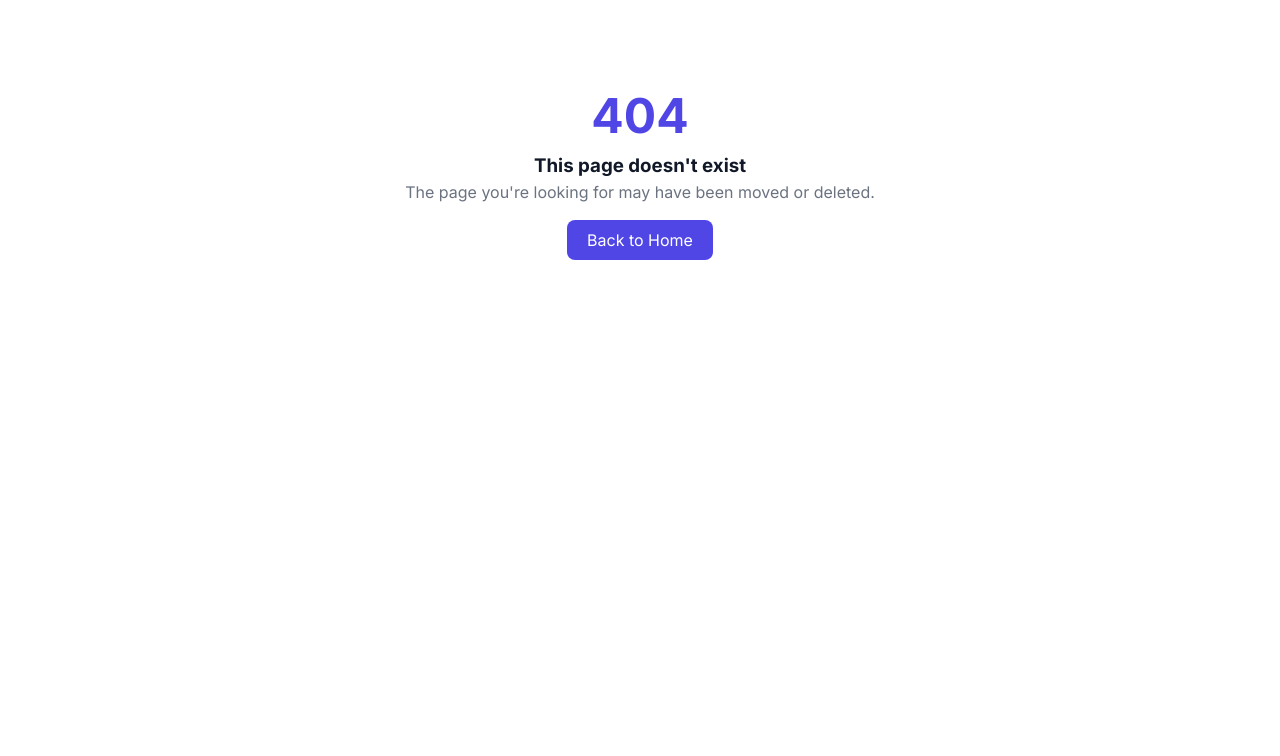
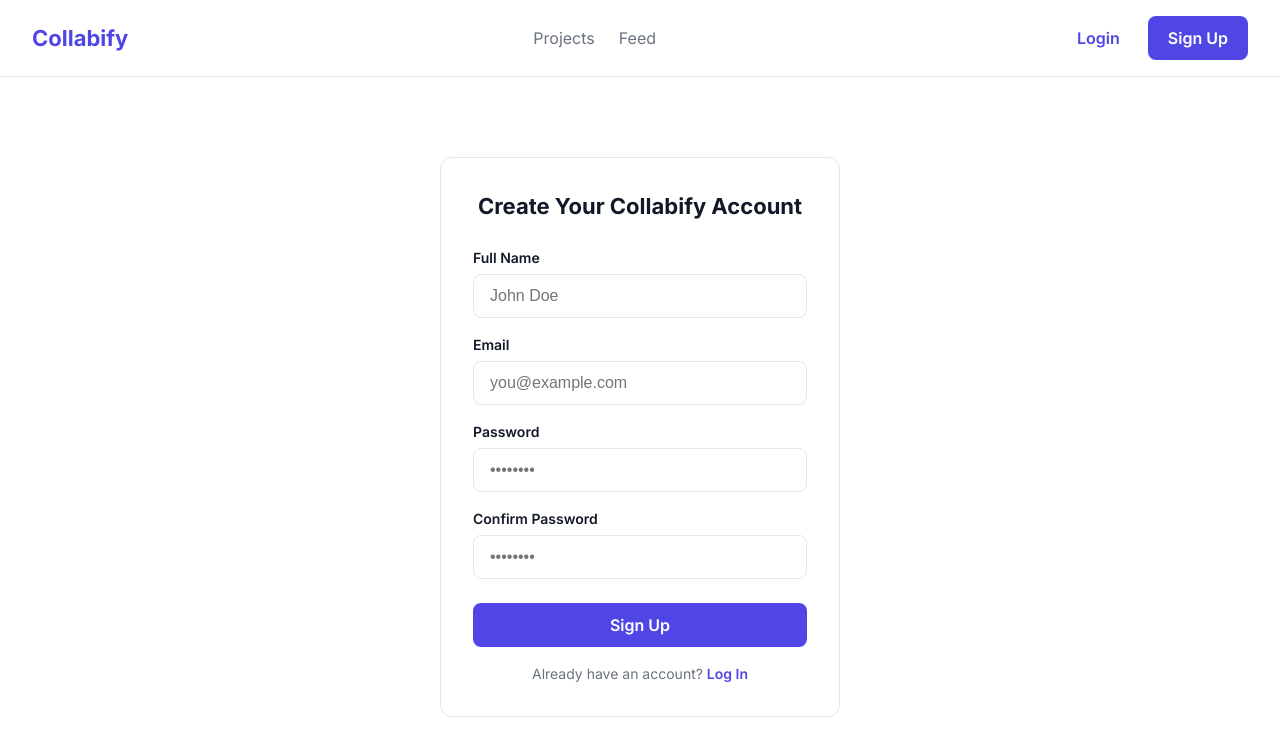
Before and after one commit to Moazam80/collabify, a React (Vite) app in the folder frontend/: page /register in a window 1280 px wide. Before the commit this address had no page. Shown: the top 756 px of the page. Built offline with nearby package versions, Linux system fonts and the light colour scheme.

Commit message:
feat: add Register page with password match validation

```diff
--- a/frontend/src/App.jsx
+++ b/frontend/src/App.jsx
@@ -1,6 +1,7 @@
 import { BrowserRouter, Routes, Route } from "react-router-dom";
 import Landing from "./pages/Landing";
 import Login from "./pages/Login";
+import Register from "./pages/Register";
 import NotFound from "./pages/NotFound";
 
 function App() {
@@ -9,6 +10,7 @@ function App() {
       <Routes>
         <Route path="/" element={<Landing />} />
         <Route path="/login" element={<Login />} />
+        <Route path="/register" element={<Register />} />
         <Route path="*" element={<NotFound />} />
       </Routes>
     </BrowserRouter>
--- /dev/null
+++ b/frontend/src/pages/Register.jsx
@@ -0,0 +1,185 @@
+import { useState } from "react";
+import { Link } from "react-router-dom";
+import Navbar from "../components/Navbar";
+
+function Register() {
+  const [formData, setFormData] = useState({
+    name: "",
+    email: "",
+    password: "",
+    confirmPassword: "",
+  });
+  const [error, setError] = useState("");
+
+  function handleChange(e) {
+    setFormData({ ...formData, [e.target.name]: e.target.value });
+  }
+
+  function handleSubmit(e) {
+    e.preventDefault();
+    setError("");
+
+    if (formData.password !== formData.confirmPassword) {
+      setError("Passwords do not match.");
+      return;
+    }
+
+    console.log("Register attempt:", formData);
+    // Real registration logic will be connected in Phase 14
+  }
+
+  const inputStyle = {
+    width: "100%",
+    height: "44px",
+    padding: "12px 16px",
+    border: "1px solid var(--color-border)",
+    borderRadius: "var(--radius-sm)",
+    fontSize: "var(--font-size-base)",
+  };
+
+  const labelStyle = {
+    display: "block",
+    fontSize: "var(--font-size-small)",
+    fontWeight: "600",
+    marginBottom: "6px",
+  };
+
+  return (
+    <div>
+      <Navbar />
+      <div
+        style={{
+          display: "flex",
+          justifyContent: "center",
+          padding: "80px 24px",
+        }}
+      >
+        <form
+          onSubmit={handleSubmit}
+          style={{
+            width: "100%",
+            maxWidth: "400px",
+            border: "1px solid var(--color-border)",
+            borderRadius: "var(--radius-md)",
+            padding: "32px",
+          }}
+        >
+          <h2
+            style={{
+              fontSize: "var(--font-size-h3)",
+              marginBottom: "24px",
+              textAlign: "center",
+            }}
+          >
+            Create Your Collabify Account
+          </h2>
+
+          {/* Error Banner */}
+          {error && (
+            <div
+              style={{
+                background: "#FEE2E2",
+                border: "1px solid var(--color-danger)",
+                color: "#991B1B",
+                padding: "12px 16px",
+                borderRadius: "var(--radius-sm)",
+                fontSize: "var(--font-size-small)",
+                marginBottom: "16px",
+              }}
+            >
+              ⚠ {error}
+            </div>
+          )}
+
+          {/* Name */}
+          <div style={{ marginBottom: "16px" }}>
+            <label style={labelStyle}>Full Name</label>
+            <input
+              type="text"
+              name="name"
+              value={formData.name}
+              onChange={handleChange}
+              required
+              style={inputStyle}
+              placeholder="John Doe"
+            />
+          </div>
+
+          {/* Email */}
+          <div style={{ marginBottom: "16px" }}>
+            <label style={labelStyle}>Email</label>
+            <input
+              type="email"
+              name="email"
+              value={formData.email}
+              onChange={handleChange}
+              required
+              style={inputStyle}
+              placeholder="you@example.com"
+            />
+          </div>
+
+          {/* Password */}
+          <div style={{ marginBottom: "16px" }}>
+            <label style={labelStyle}>Password</label>
+            <input
+              type="password"
+              name="password"
+              value={formData.password}
+              onChange={handleChange}
+              required
+              style={inputStyle}
+              placeholder="••••••••"
+            />
+          </div>
+
+          {/* Confirm Password */}
+          <div style={{ marginBottom: "24px" }}>
+            <label style={labelStyle}>Confirm Password</label>
+            <input
+              type="password"
+              name="confirmPassword"
+              value={formData.confirmPassword}
+              onChange={handleChange}
+              required
+              style={inputStyle}
+              placeholder="••••••••"
+            />
+          </div>
+
+          {/* Submit Button */}
+          <button
+            type="submit"
+            style={{
+              width: "100%",
+              background: "var(--color-primary)",
+              color: "#fff",
+              padding: "12px",
+              borderRadius: "var(--radius-sm)",
+              fontWeight: "600",
+              fontSize: "var(--font-size-base)",
+              marginBottom: "16px",
+            }}
+          >
+            Sign Up
+          </button>
+
+          <p
+            style={{
+              textAlign: "center",
+              fontSize: "var(--font-size-small)",
+              color: "var(--color-text-secondary)",
+            }}
+          >
+            Already have an account?{" "}
+            <Link to="/login" style={{ color: "var(--color-primary)", fontWeight: "600" }}>
+              Log In
+            </Link>
+          </p>
+        </form>
+      </div>
+    </div>
+  );
+}
+
+export default Register;
```
